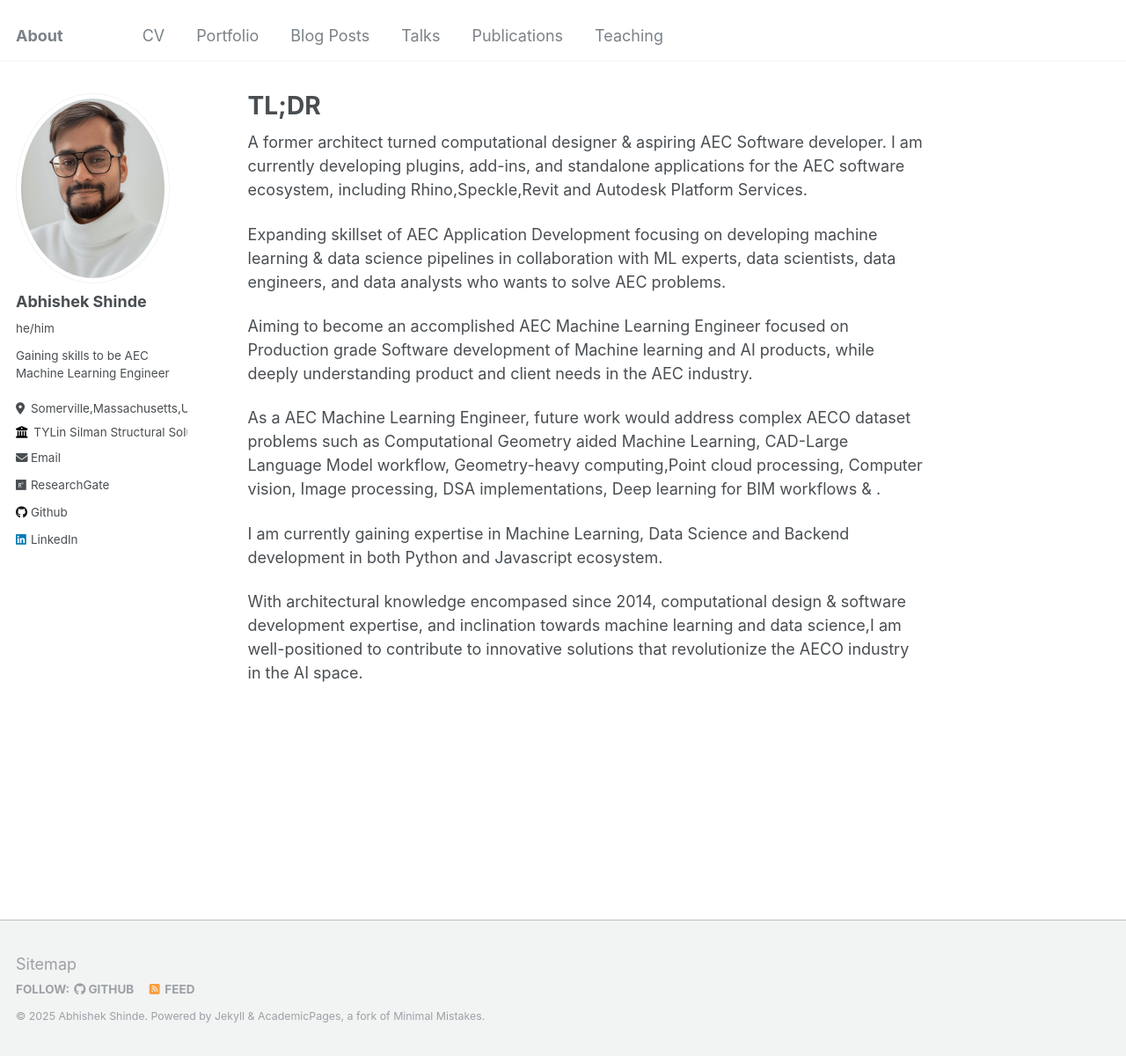
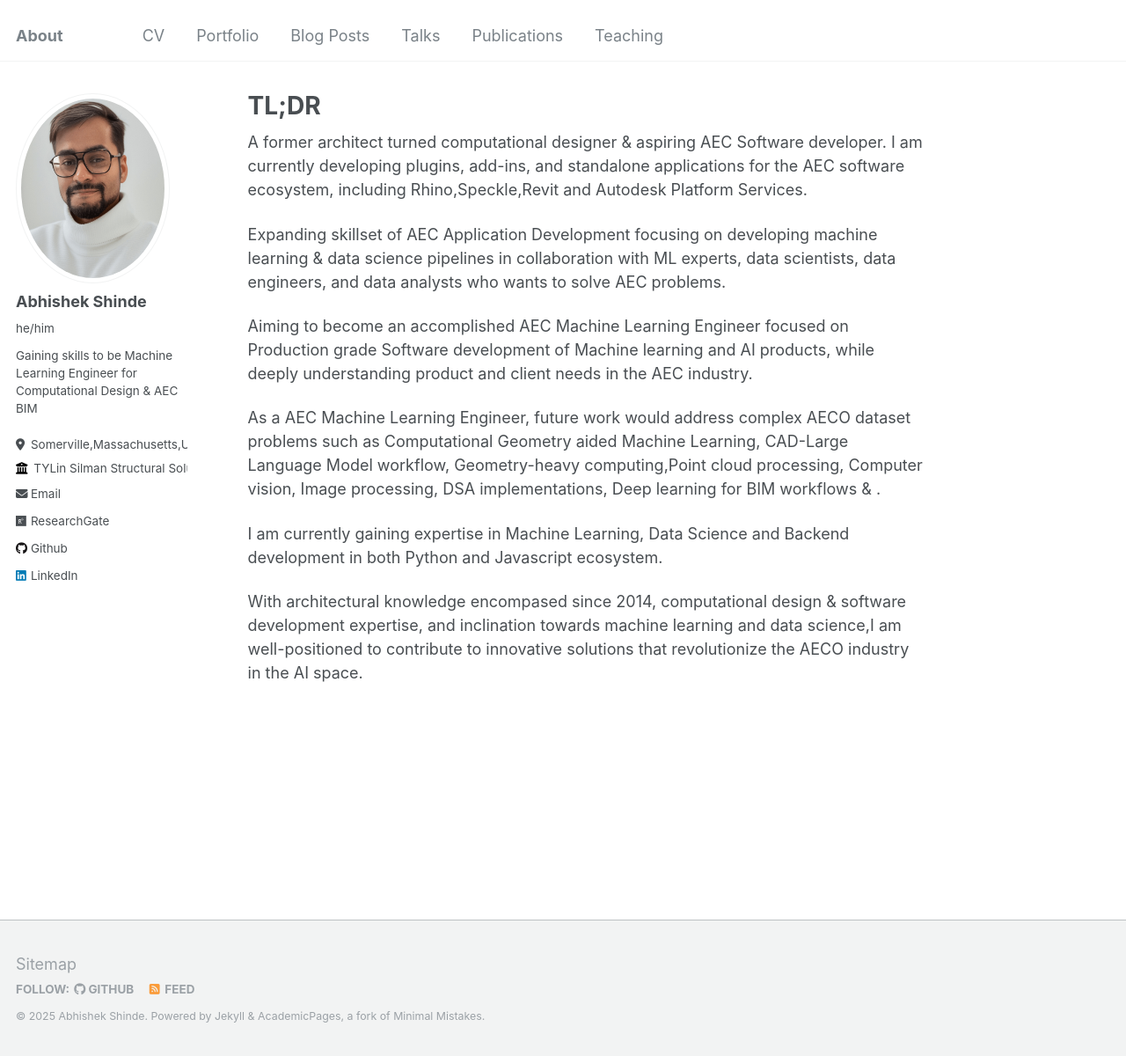
Before and after one commit to InquisitiveAS/InquisitiveAS.github.io, a Jekyll site: the page built from _pages/about.md, in a window 1280 px wide and 1200 px high. Shown: the whole window at 88% size. Built offline with Jekyll 4.4.1, drawn with Linux system fonts in a browser that asks for light colours.

Commit message:
Update _config.yml

```diff
--- a/_config.yml
+++ b/_config.yml
@@ -24,7 +24,7 @@ author:
   avatar           : "headshot_Abhi_r.png"
   name             : "Abhishek Shinde"
   pronouns         :  he/him
-  bio              : "Gaining skills to be AEC Machine Learning Engineer"
+  bio              : "Gaining skills to be Machine Learning Engineer for Computational Design & AEC BIM"
   location         : "Somerville,Massachusetts,USA"
   employer         : "TYLin Silman Structural Solutions"
   uri              : # URL
```
